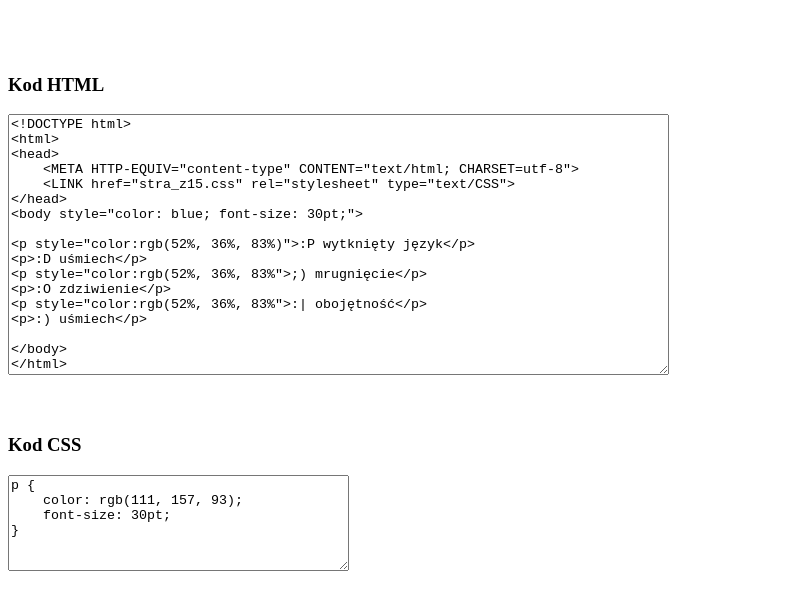
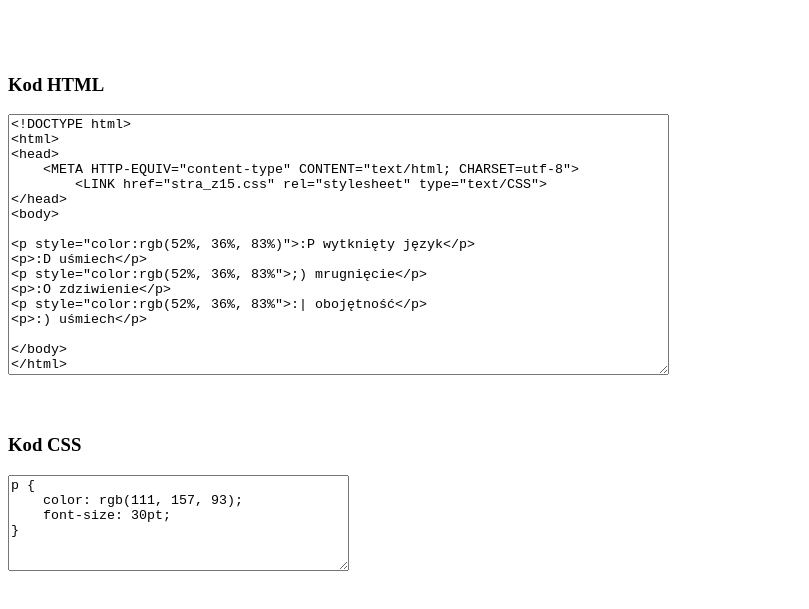
Before and after one commit to rizukkkkzse/programoweniaCSS, a plain HTML site: page stra_z15_kod.html in a window 1280 px wide. Shown: the part 79-688 px from the top of the page, without its empty margins (0-809 px from the left). Drawn offline with Linux system fonts and the light colour scheme.

Commit message:
Update stra_z15_kod.html

```diff
--- a/stra_z15_kod.html
+++ b/stra_z15_kod.html
@@ -28,9 +28,9 @@
 <html>
 <head>
     <META HTTP-EQUIV="content-type" CONTENT="text/html; CHARSET=utf-8">
-    <LINK href="stra_z15.css" rel="stylesheet" type="text/CSS">
+        <LINK href="stra_z15.css" rel="stylesheet" type="text/CSS">
 </head>
-<body style="color: blue; font-size: 30pt;">
+<body>
 
 <p style="color:rgb(52%, 36%, 83%)">:P wytknięty język</p>
 <p>:D uśmiech</p>
@@ -41,7 +41,6 @@
 
 </body>
 </html>
-
 
         </textarea>
         <br><br><br>
```
